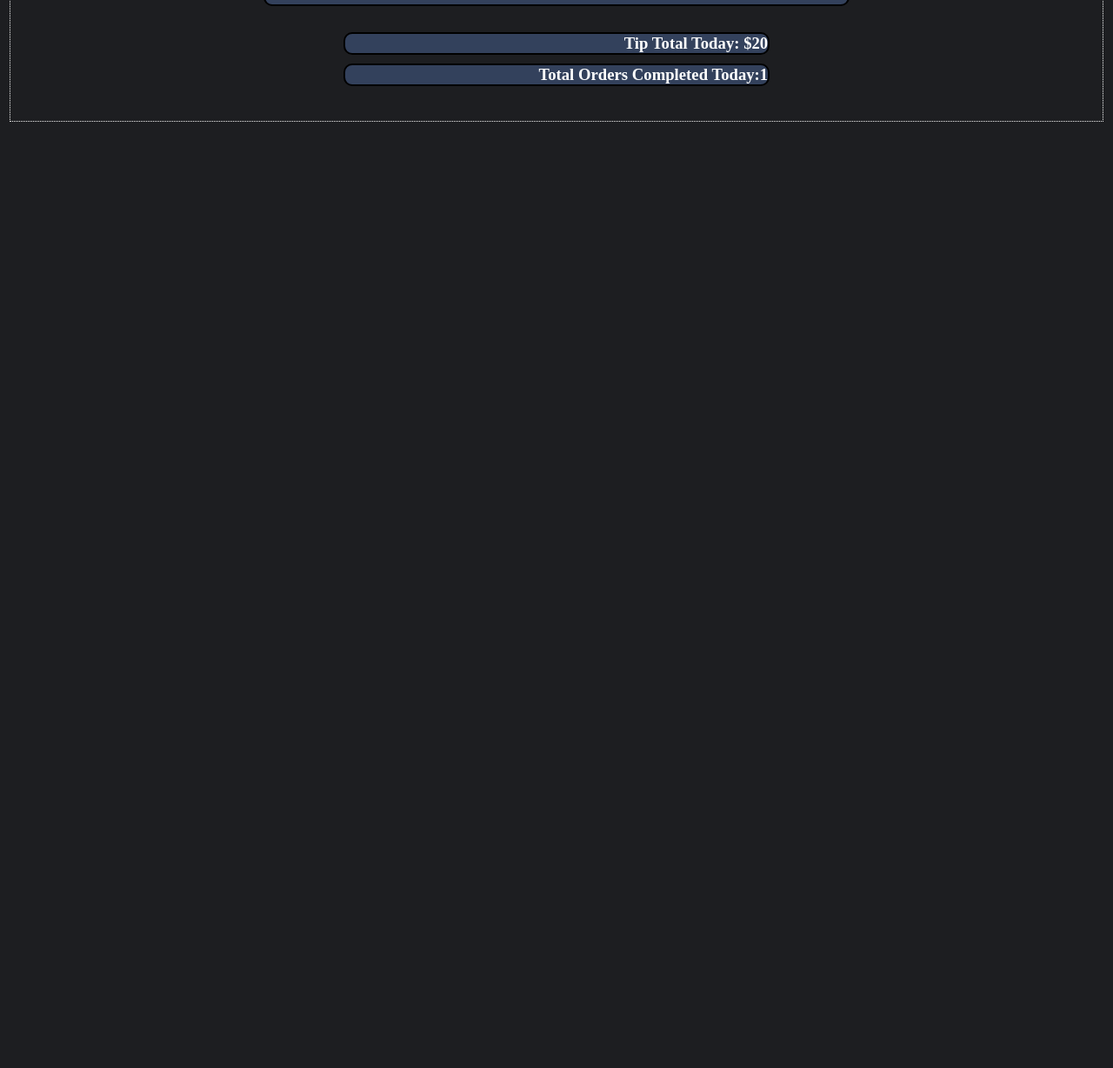
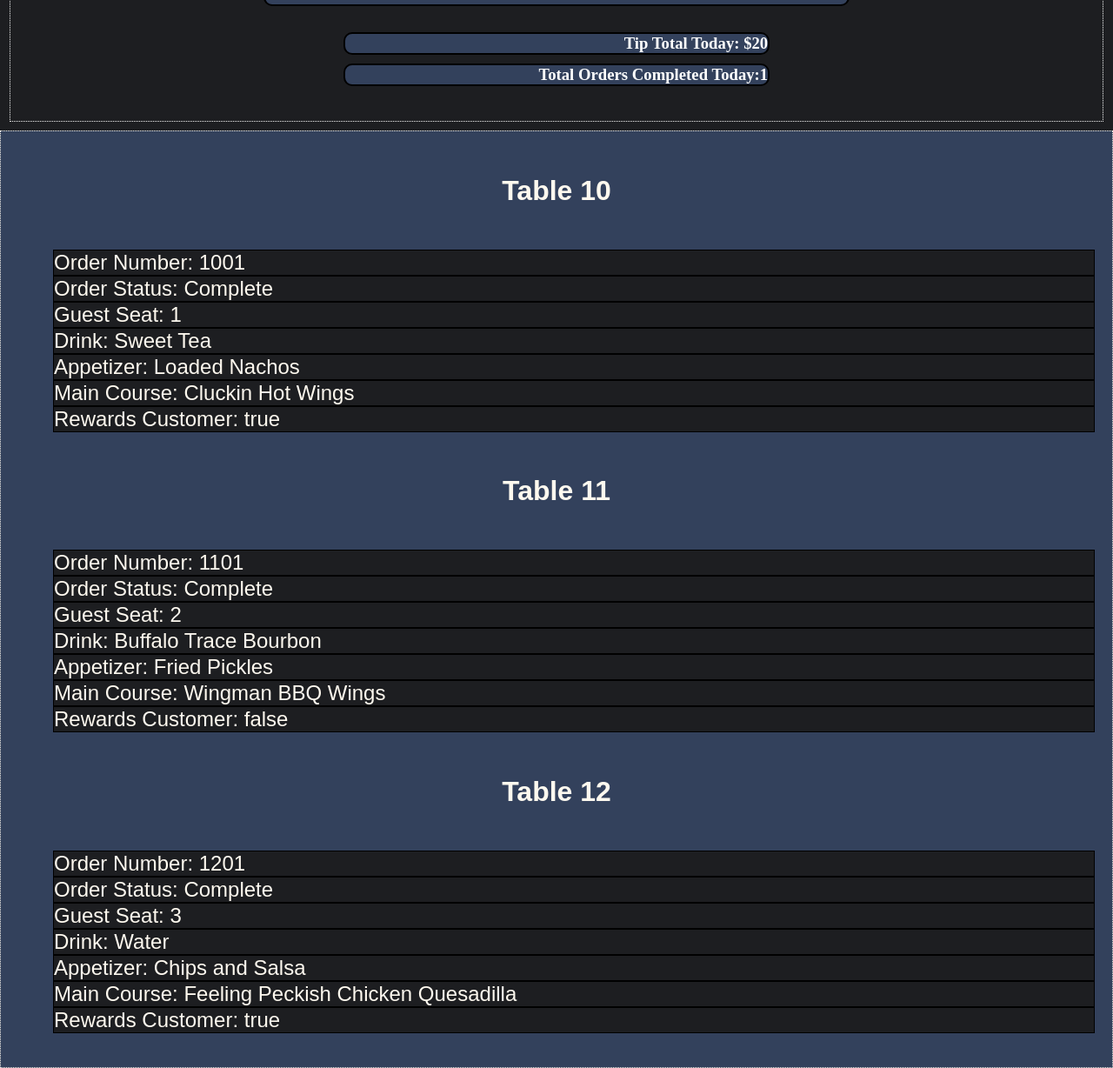
Before and after one commit to JeremyWhiteDev/rubber-ducks-restaurant, a plain HTML site: page index.html in a window 1280 px wide. Shown: the part 2605-3833 px from the top of the page at 87% size. Before the commit the page ends 2755 px from the top, so only its background shows below. Drawn offline with Linux system fonts and the light colour scheme.

Commit message:
final draft with css

```diff
--- a/scripts/kyle.js
+++ b/scripts/kyle.js
@@ -0,0 +1,65 @@
+const kyle = [
+    {
+        orderNumber: 1001,
+        tableID: 10,
+        orderStatus: "Complete",
+        tableOrder: 1,
+        guestSeat: 1,
+        drink: "Sweet Tea",
+        appetizer: "Loaded Nachos",
+        mainCourse: "Cluckin Hot Wings",
+        rewardsCustomer: true
+
+
+    },
+
+
+    {
+        orderNumber: 1101,
+        tableID: 11,
+        orderStatus:"Complete",
+        tableOrder: 2,
+        guestSeat: 2,
+        drink: "Buffalo Trace Bourbon",
+        appetizer: "Fried Pickles",
+        mainCourse:"Wingman BBQ Wings",
+        rewardsCustomer:false
+
+
+    },
+
+
+    {
+        orderNumber: 1201,
+        orderStatus:"Complete",
+        tableID: 12,
+        tableOrder: 3,
+        guestSeat:3,
+        drink: "Water",
+        appetizer: "Chips and Salsa",
+        mainCourse: "Feeling Peckish Chicken Quesadilla",
+        rewardsCustomer: true
+
+
+
+    },
+]
+
+
+let htmlSection =""
+for (const order of kyle) {
+htmlSection += ` <h1>Table ${order.tableID}</h1>
+<ul>
+    <li> Order Number: ${order.orderNumber}</li>
+    <li>Order Status: ${order.orderStatus}</li>
+    <li>Guest Seat: ${order.guestSeat}</li>
+    <li>Drink: ${order.drink}</li>
+    <li>Appetizer: ${order.appetizer}</li>
+    <li>Main Course: ${order.mainCourse}</li>
+    <li>Rewards Customer: ${order.rewardsCustomer}</li>
+</ul>`
+
+
+}
+// Sending JavaScript to HTML//
+document.getElementById('kyle').innerHTML = htmlSection
--- a/styles/main.css
+++ b/styles/main.css
@@ -456,3 +456,35 @@ h1 {
   padding: 1vw;
   margin: 1%;
 }
+
+#kyle {
+    display: flex;
+    flex-direction: column;
+    flex-wrap: wrap;
+    padding: 20px;
+
+}
+#kyle.server-section {
+  background:#33415c ;
+  color: #fef9ef;
+  font-size: larger;
+  border:dotted #fef9ef;
+  border-width: thin;
+}
+
+#kyle li {
+  border: solid black ;
+  border-width: thin;
+  display: flex;
+  font-size: x-large;
+  font-family: Arial, Helvetica, sans-serif;
+  background-color: #1D1E21;
+
+
+}
+#kyle h1{
+  font-size: xx-large;
+  font-family: Arial, Helvetica, sans-serif;
+  padding: 10px;
+  margin: 20px;
+}
```
